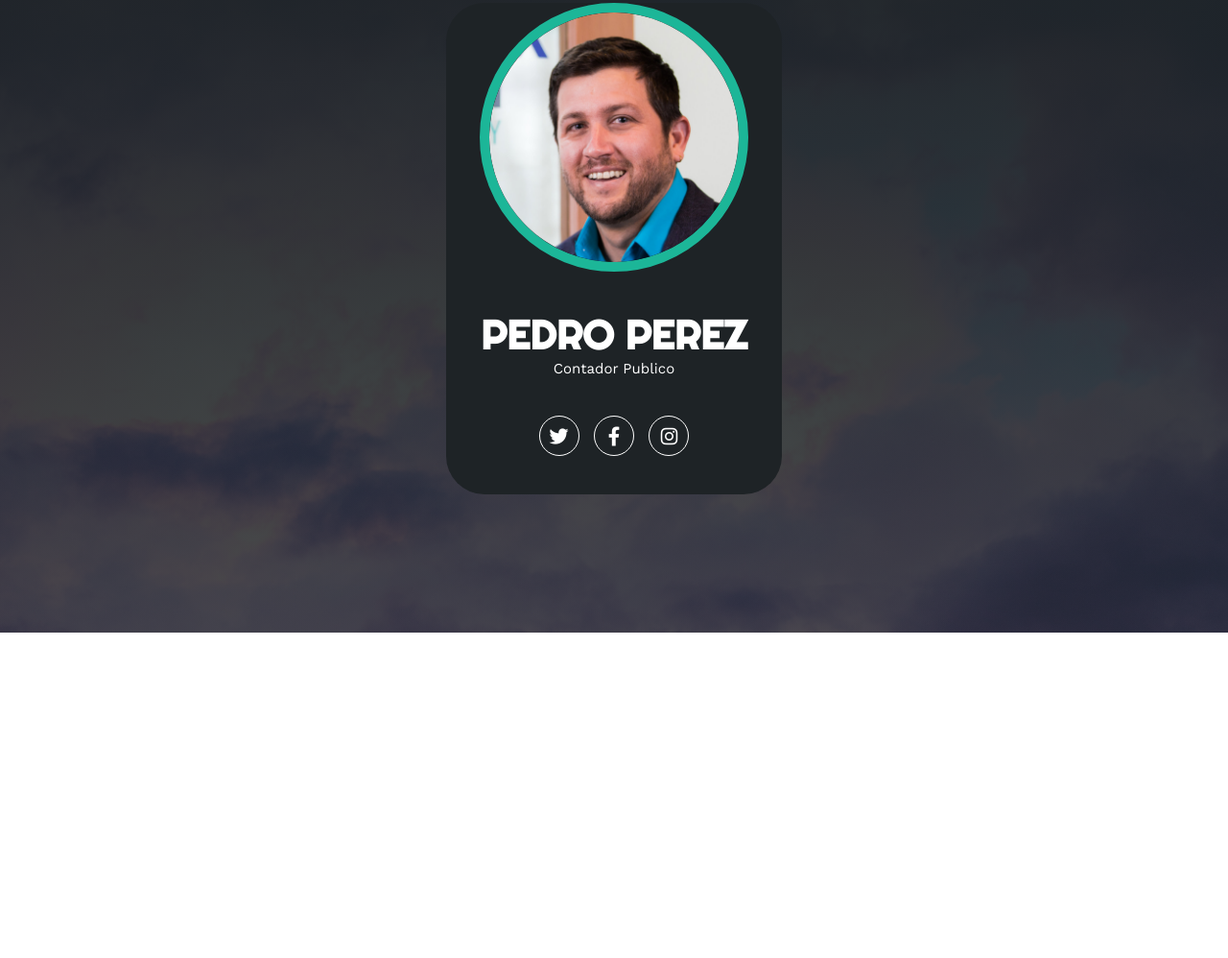
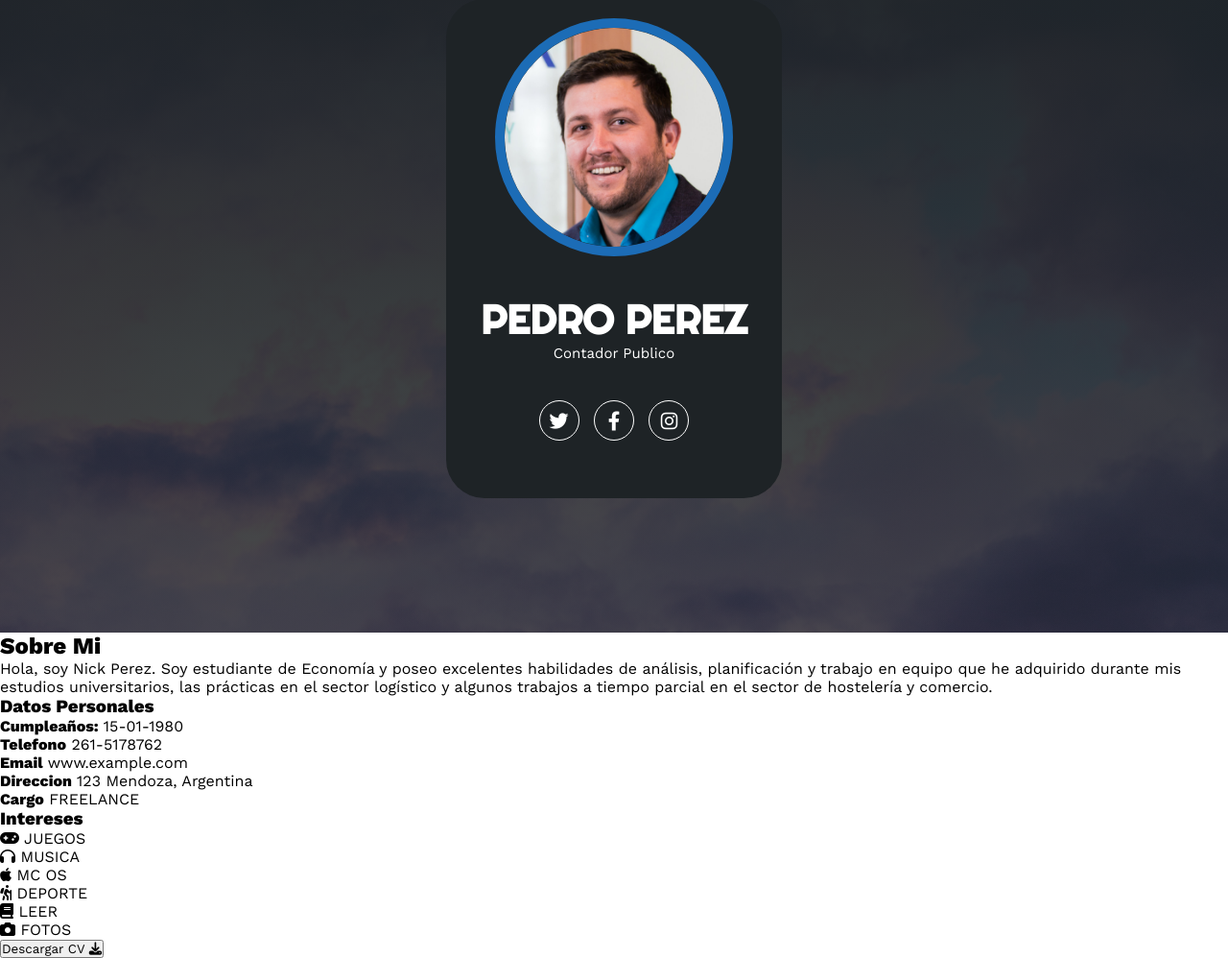
Before and after one commit to Pablo011290/TrabajoFinal, a plain HTML site: page index.html in a window 1280 px wide. Shown: the part 141-1139 px from the top of the page at 96% size. Before the commit the page ends 800 px from the top, so only its background shows below. Drawn offline with nearby package versions, Linux system fonts and the light colour scheme.

Commit message:
Estilos y agregado habilidades

```diff
--- a/estilos.css
+++ b/estilos.css
@@ -46,10 +46,10 @@ html{
     text-decoration: none;
 }
 .contenedor-header header ul li a:hover{
-    color: #1CB698;
+    color: #1c6cb6;
 }
 .nav-responsive{
-    background-color: #1CB698;
+    background-color: #1c6cb6;
     color: #fff;
     padding: 5px 10px;
     border-radius: 5px;
@@ -66,7 +66,7 @@ html{
     align-items: center;
 }
 .inicio .contenedor-banner{
-    padding: 20xp;
+    padding: 20px;
     background-color: #1e2326;
     max-width: 350px;
     margin: auto;
@@ -76,7 +76,7 @@ html{
 }
 .inicio .contenedor-banner img{
     margin-top: 40px;
-    border: 10px solid #1CB698;
+    border: 10px solid #1c6cb6;
     display: block;
     width: 80%;
     margin: auto;
@@ -105,5 +105,5 @@ html{
     transition: .3s;
 }
 .inicio .contenedor-banner .redes a:hover{
-    background-color: #1CB698;
+    background-color: #1c6cb6
 }
--- a/index.html
+++ b/index.html
@@ -48,6 +48,80 @@
 
     </section>
 
+    <!--Seccion Sobre MI-->
+    <section id="sobremi" class="sobremi">
+        <div class="contenido-seccion">
+            <h2>Sobre Mi</h2>
+            <p><span>Hola, soy Nick Perez.</span> Soy estudiante de Economía y poseo excelentes habilidades de análisis, planificación y trabajo en equipo que he adquirido durante mis estudios universitarios, las prácticas en el sector logístico y algunos trabajos a tiempo parcial en el sector de hostelería y comercio.
+            </p>
+        <div class="fila">
+            <!--datos personales-->
+            <div class="col">
+                <h3>Datos Personales</h3>
+                <ul>
+                    <li>
+                        <strong>Cumpleaños:</strong>
+                        15-01-1980
+                    </li>
+                    <li>
+                        <strong>Telefono</strong>
+                        261-5178762
+                    </li>
+                    <li>
+                        <strong>Email</strong>
+                        www.example.com
+                    </li>
+                    <li>
+                        <strong>Direccion</strong>
+                        123 Mendoza, Argentina
+                    </li>
+                    <li>
+                        <strong>Cargo</strong>
+                        <span>FREELANCE</span>
+                    </li>
+                </ul>
+
+            </div>
+
+            <!--intereses-->
+            <div class="col">
+                <h3>Intereses</h3>
+                <div class="contenedor-intereses">
+                    <div class="intereses">
+                        <i class="fa-solid fa-gamepad"></i>
+                        <span>JUEGOS</span>
+                    </div>
+                    <div class="intereses">
+                        <i class="fa-solid fa-headphones"></i>
+                        <span>MUSICA</span>
+                    </div>
+                    <div class="intereses">
+                        <i class="fa-brands fa-apple"></i>
+                        <span>MC OS</span>
+                    </div>
+                    <div class="intereses">
+                        <i class="fa-solid fa-person-hiking"></i>
+                        <span>DEPORTE</span>
+                    </div>
+                    <div class="intereses">
+                        <i class="fa-solid fa-book"></i>
+                        <span>LEER</span>
+                    </div>
+                    <div class="intereses">
+                        <i class="fa-solid fa-camera"></i>
+                        <span>FOTOS</span>
+                    </div>
+                </div>
+            </div>
+        </div>
+        <button> Descargar CV <i class="fa-solid fa-download"></i>
+            <span class="overlay"></span>
+        </button>
+
+
+    </div>
+    </section>
+
 
 
 
```
